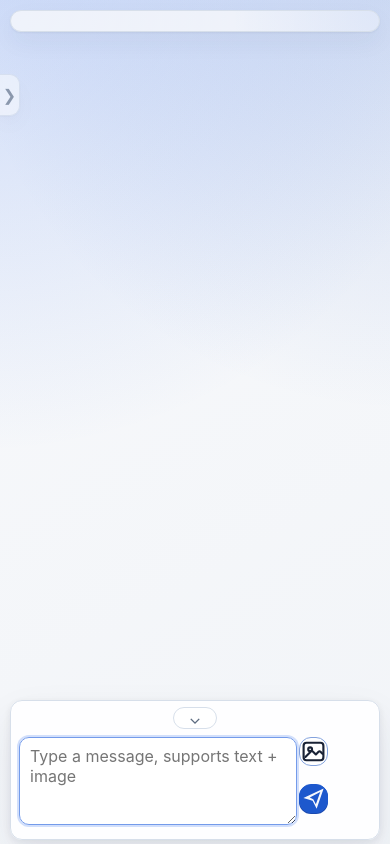
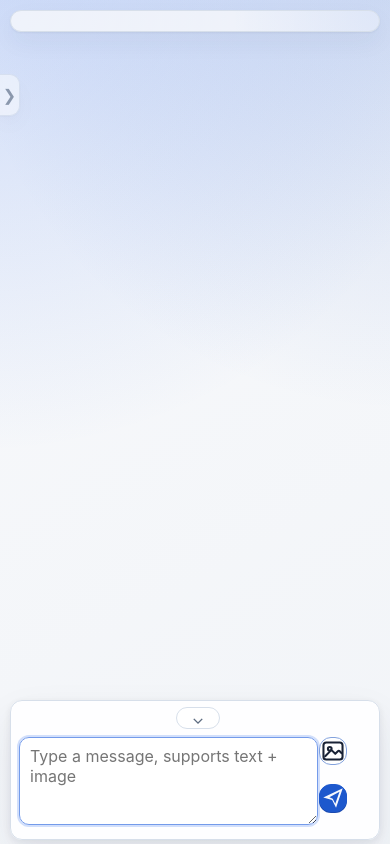
Before and after one commit to cuizfz-codex/codex-phone-bridge, a website: page public/index.html in a window 390 px wide. Both pictures are taken after a click on the button "Open composer". Drawn offline with Linux system fonts and the light colour scheme; no server answers.

Commit message:
expand mobile input width by tightening icon rail and padding

```diff
--- a/public/styles.css
+++ b/public/styles.css
@@ -1318,14 +1318,15 @@ dialog::backdrop {
       opacity 140ms ease,
       box-shadow 180ms ease;
     display: grid;
-    grid-template-columns: minmax(0, 1fr) 72px;
+    grid-template-columns: minmax(0, 1fr) 58px;
     grid-template-areas:
       "toggle toggle"
       "input actions"
       "attachments attachments";
     align-items: stretch;
-    column-gap: 2px;
+    column-gap: 1px;
     row-gap: 6px;
+    padding: 8px 2px 8px 8px;
   }
 
   body.mobile-compact-mode.composer-open .composer {
@@ -1363,9 +1364,9 @@ dialog::backdrop {
     align-self: stretch;
     display: grid;
     grid-template-rows: repeat(2, minmax(0, 1fr));
-    gap: 6px;
-    width: 72px;
-    min-width: 72px;
+    gap: 5px;
+    width: 58px;
+    min-width: 58px;
     height: 100%;
   }
 
@@ -1380,8 +1381,8 @@ dialog::backdrop {
   }
 
   .mobile-compact-mode .composer-actions .btn::before {
-    width: 27px;
-    height: 27px;
+    width: 26px;
+    height: 26px;
   }
 
   .mobile-compact-mode .attachments {
```
